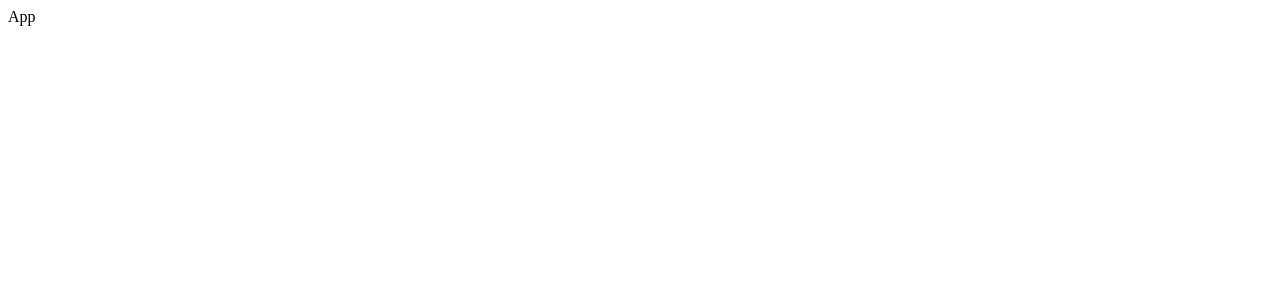
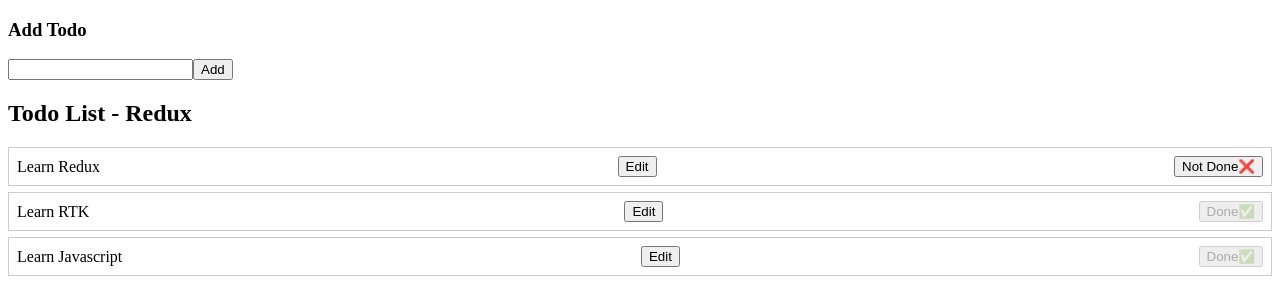
Before and after one commit to TanishSingla/Todo-react, a React app: page / in a window 1280 px wide. Shown: the top 306 px of the page. Built offline with nearby package versions, Linux system fonts and the light colour scheme.

Commit message:
todo-app using redux

```diff
--- a/package.json
+++ b/package.json
@@ -14,6 +14,8 @@
   "dependencies": {
     "react": "^19.2.3",
     "react-dom": "^19.2.3",
+    "react-redux": "^9.2.0",
+    "redux": "^5.0.1",
     "webpack": "^5.103.0",
     "webpack-cli": "^6.0.1",
     "webpack-dev-server": "^5.2.2"
--- a/src/App.js
+++ /dev/null
@@ -1,7 +0,0 @@
-import React from "react";
-
-const App = () => {
-  return <div>App</div>;
-};
-
-export default App;
--- /dev/null
+++ b/src/App.jsx
@@ -0,0 +1,12 @@
+import React from "react";
+import TodoList from "./components/TodoList";
+
+const App = () => {
+  return (
+    <div>
+      <TodoList />
+    </div>
+  );
+};
+
+export default App;
--- /dev/null
+++ b/src/components/TodoItem.jsx
@@ -0,0 +1,38 @@
+import { useDispatch } from "react-redux";
+import { markCompleted } from "../features/todos/todo.actions.js";
+
+const TodoItem = ({ todo: { title, id, isCompleted }, handleEditClick }) => {
+  const dispatch = useDispatch();
+
+  return (
+    <div
+      style={{
+        display: "flex",
+        justifyContent: "space-between",
+        alignItems: "center",
+        padding: "8px",
+        border: "1px solid #ccc",
+        marginBottom: "6px",
+      }}
+    >
+      <span>{title}</span>
+      <button
+        style={{
+          cursor: "pointer",
+        }}
+        onClick={() => handleEditClick(id, title)}
+      >
+        Edit
+      </button>
+
+      <button
+        disabled={isCompleted}
+        onClick={() => dispatch(markCompleted(id))}
+      >
+        {isCompleted ? "Done✅" : "Not Done❌"}
+      </button>
+    </div>
+  );
+};
+
+export default TodoItem;
--- /dev/null
+++ b/src/components/TodoList.jsx
@@ -0,0 +1,54 @@
+import React, { useState } from "react";
+import TodoItem from "./TodoItem.jsx";
+import { useDispatch, useSelector } from "react-redux";
+import { addTodo, editTodo } from "../features/todos/todo.actions.js";
+
+const TodoList = () => {
+  const [inp, setInp] = useState("");
+  const [editId, setEditId] = useState(null);
+  const dispatch = useDispatch();
+
+  const handleAddOrEditTodo = () => {
+    if (!inp.trim()) return;
+
+    if (editId === null) {
+      dispatch(addTodo(inp));
+      setInp("");
+    } else {
+      dispatch(editTodo(editId, inp));
+      setInp("");
+    }
+  };
+
+  const handleEditClick = (id, title) => {
+    setInp(title);
+    setEditId(id);
+  };
+
+  const todos = useSelector((state) => state.todos);
+  return (
+    <div>
+      <div>
+        <h3>Add Todo</h3>
+        <input
+          type="text"
+          value={inp}
+          onChange={(e) => setInp(e.target.value)}
+        />
+        <button onClick={handleAddOrEditTodo}>{editId ? "Edit" : "Add"}</button>
+      </div>
+      <div>
+        <h2>Todo List - Redux</h2>
+        {todos.map((todo) => (
+          <TodoItem
+            key={todo.id}
+            todo={todo}
+            handleEditClick={handleEditClick}
+          />
+        ))}
+      </div>
+    </div>
+  );
+};
+
+export default TodoList;
--- /dev/null
+++ b/src/features/todos/todo.actions.js
@@ -0,0 +1,16 @@
+import { ADD_TODO, EDIT_TODO, MARK_COMPLETED } from "./todo.types.js";
+
+export const addTodo = (title) => ({
+  type: ADD_TODO,
+  payload: title,
+});
+
+export const editTodo = (id, title) => ({
+  type: EDIT_TODO,
+  payload: { id, title },
+});
+
+export const markCompleted = (id) => ({
+  type: MARK_COMPLETED,
+  payload: id,
+});
--- /dev/null
+++ b/src/features/todos/todo.reducer.js
@@ -0,0 +1,51 @@
+import { ADD_TODO, EDIT_TODO, MARK_COMPLETED } from "./todo.types.js";
+
+const initialState = {
+  todos: [
+    { id: 1, title: "Learn Redux", isCompleted: false },
+    { id: 2, title: "Learn RTK", isCompleted: true },
+    { id: 3, title: "Learn Javascript", isCompleted: true },
+  ],
+};
+
+function nextTodoId(todos) {
+  return todos.reduce((maxId, todo) => Math.max(maxId, todo.id), -1) + 1;
+}
+
+export const todosReducer = (state = initialState, action) => {
+  switch (action.type) {
+    case ADD_TODO:
+      return {
+        ...state,
+        todos: [
+          ...state.todos,
+          {
+            id: nextTodoId(state.todos),
+            title: action.payload,
+            isCompleted: false,
+          },
+        ],
+      };
+
+    case EDIT_TODO:
+      return {
+        ...state,
+        todos: state.todos.map((todo) =>
+          todo.id === action.payload.id
+            ? { ...todo, title: action.payload.title }
+            : todo
+        ),
+      };
+
+    case MARK_COMPLETED:
+      return {
+        ...state,
+        todos: state.todos.map((todo) =>
+          todo.id === action.payload ? { ...todo, isCompleted: true } : todo
+        ),
+      };
+
+    default:
+      return state;
+  }
+};
--- /dev/null
+++ b/src/features/todos/todo.types.js
@@ -0,0 +1,3 @@
+export const ADD_TODO = "todos/addTodo";
+export const EDIT_TODO = "todos/editTodo";
+export const MARK_COMPLETED = "todos/markCompleted";
--- a/src/main.js
+++ b/src/main.js
@@ -1,5 +1,11 @@
 import React from "react";
 import { createRoot } from "react-dom/client";
-import App from "./App.js";
+import App from "./App.jsx";
+import { Provider } from "react-redux";
+import { store } from "./store/store.js";
 
-createRoot(document.getElementById("root")).render(<App />);
+createRoot(document.getElementById("root")).render(
+  <Provider store={store}>
+    <App />
+  </Provider>
+);
--- /dev/null
+++ b/src/store/store.js
@@ -0,0 +1,4 @@
+import { createStore } from "redux";
+import { todosReducer } from "../features/todos/todo.reducer.js";
+
+export const store = createStore(todosReducer);
```
Also changed, not shown: 1 other file (tests, documents, lock files or other folders).
